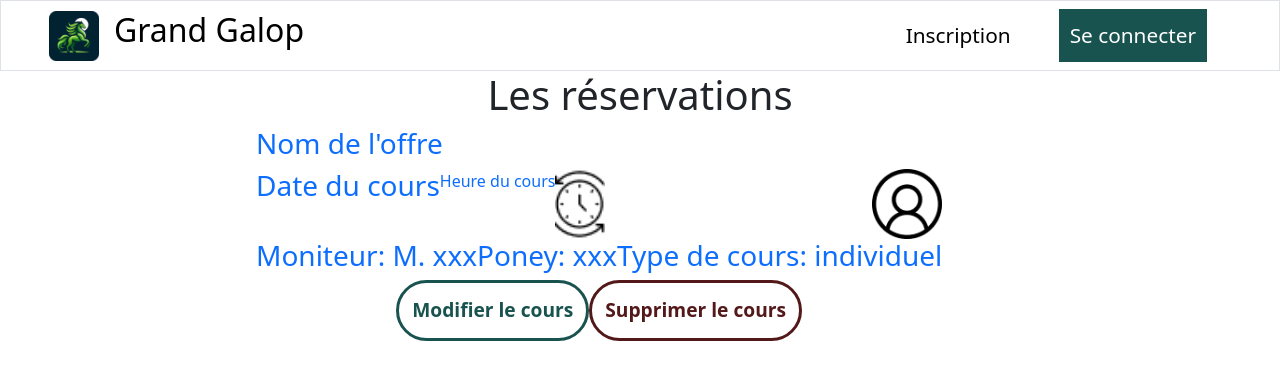
After one commit to lenny-vergerolle/SAE_PONEY, a Flask app: page /mes-reservations in a window 1280 px wide. The commit adds this page. Shown: the top 380 px of the page. Run offline with Flask 3, Linux system fonts and the light colour scheme; some libraries are stand-ins or nearby versions.

Commit message:
avancement de mes_reservations

```diff
--- a/src/static/style.css
+++ b/src/static/style.css
@@ -11,3 +11,23 @@ nav{
     font-size: 1.3em;
     color: white;
 }
+
+.btn-modifier{
+    border: 3px solid #18534F;
+    border-radius: 100px;
+    background-color: white;
+    color: #18534F;
+    padding: 13px;
+    font-size: larger;
+    font-weight: bolder;
+}
+
+.btn-supprimer{
+    border: 3px solid #531819;
+    border-radius: 100px;
+    background-color: white;
+    color: #531819;
+    padding: 13px;
+    font-size: larger;
+    font-weight: bolder;
+}
--- /dev/null
+++ b/src/templates/mes-reservations.html
@@ -0,0 +1,14 @@
+{% extends 'base.html' %}
+{% block content %}
+
+<div class="d-flex flex-column align-items-center" style="width: 100%;">
+
+    <h1>Les réservations</h1>
+
+    <div style="width: 60%;">
+        {%include 'une-reservation.html'%}
+    </div>
+
+</div>
+
+{% endblock %}
--- /dev/null
+++ b/src/templates/une-reservation.html
@@ -0,0 +1,26 @@
+<div class="d-flex" style="width: 100%;">
+    <a href="" class="d-flex text-decoration-none">
+        <div class="d-flex flex-column">
+            <h3>Nom de l'offre</h3>
+            <div class="d-flex flex-nowrap justify-content-between">
+                <div class="d-flex">
+                    <h3>Date du cours</h3>
+                    <p>Heure du cours</p>
+                    <img src="{{url_for('static', filename='img/horloge.png')}}" alt="horloge" style="width: 50px; height: auto;">
+                </div>
+                <div>
+                    <img src="{{url_for('static', filename='img/utilisateur.png')}}" alt="utilisateur" style="width: 70px; height: auto;">
+                </div>
+            </div>
+            <div class="d-flex flex-nowrap">
+                <h3>Moniteur: M. xxx</h3>
+                <h3>Poney: xxx</h3>
+                <h3>Type de cours: individuel</h3>
+            </div>
+            <div class="d-flex justify-content-center">
+                <input type="button" class="btn-modifier" value="Modifier le cours">
+                <input type="button" class="btn-supprimer" value="Supprimer le cours">
+            </div>
+        </div>
+    </a>
+</div>
--- a/src/views.py
+++ b/src/views.py
@@ -12,3 +12,12 @@ def home():
         home.html : Une page d'accueil
     """
     return render_template('home.html')
+
+@app.route("/mes-reservations")
+def mes_reservations():
+    """Renvoie la page d'accueil
+
+    Returns:
+        home.html : Une page d'accueil
+    """
+    return render_template('mes-reservations.html')
```
Also changed, not shown: src/static/img/horloge.png (added), src/static/img/utilisateur.png (added).
